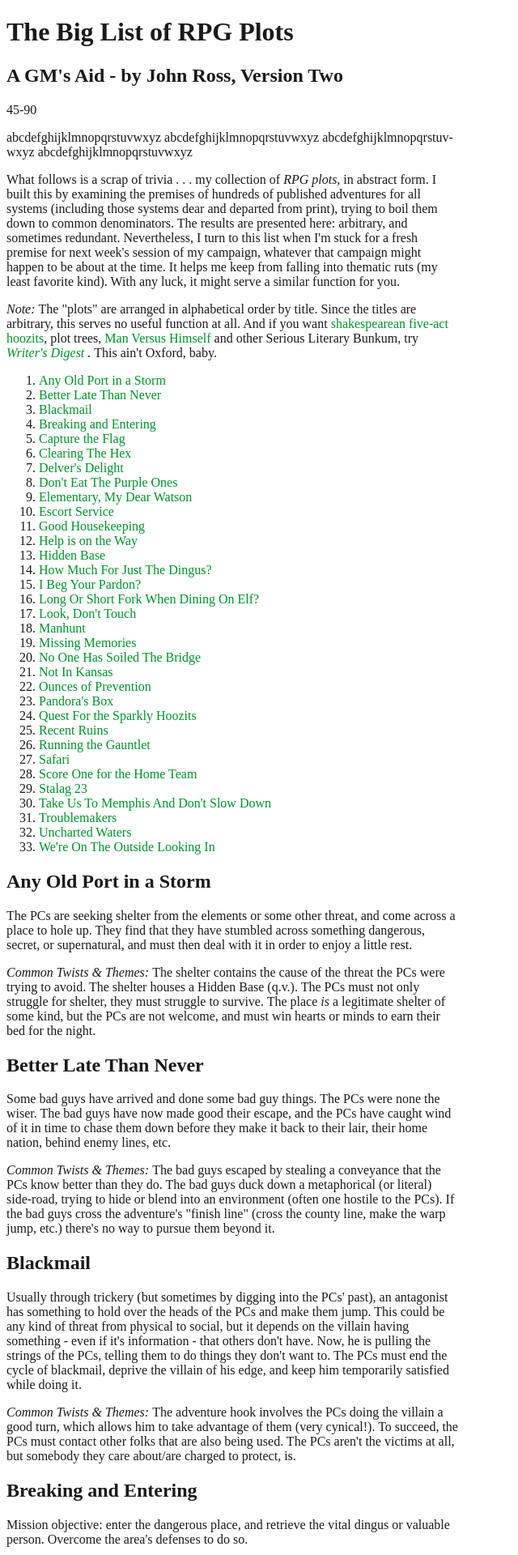
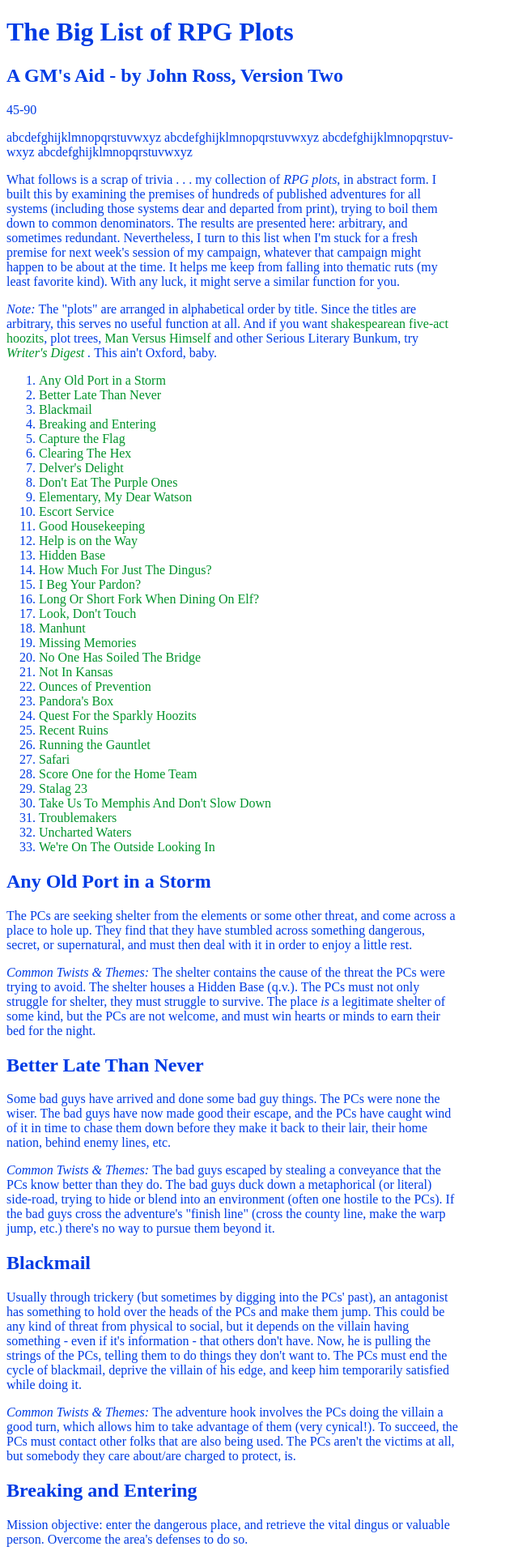
Before and after one commit to pheara/big_list_of_rpg_plots, a Jekyll site: the page built from index.html, in a window 1280 px wide. Shown: the top 1920 px of the page at 81% size, without its empty margins (0-640 px from the left). Built offline with Jekyll 4.4.1, drawn with Linux system fonts in a browser that asks for light colours; some web fonts are replaced.

```diff
--- a/styles/main.css
+++ b/styles/main.css
@@ -6,7 +6,7 @@
 
     body {
         font-family: charterregular;
-        color: #1A1A1A;
+        color: #003BE4;
 
         max-width: 35em;
 
```
